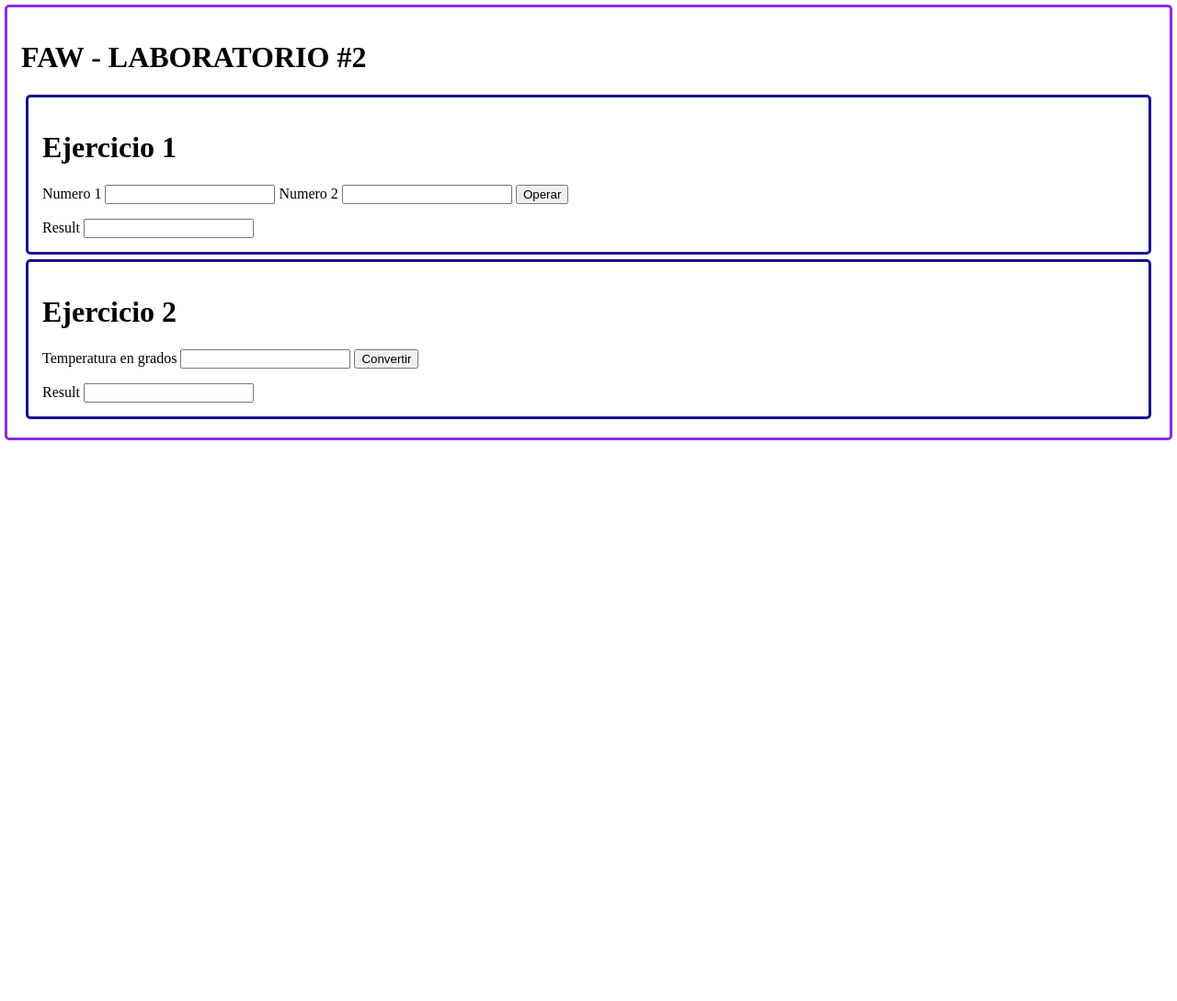
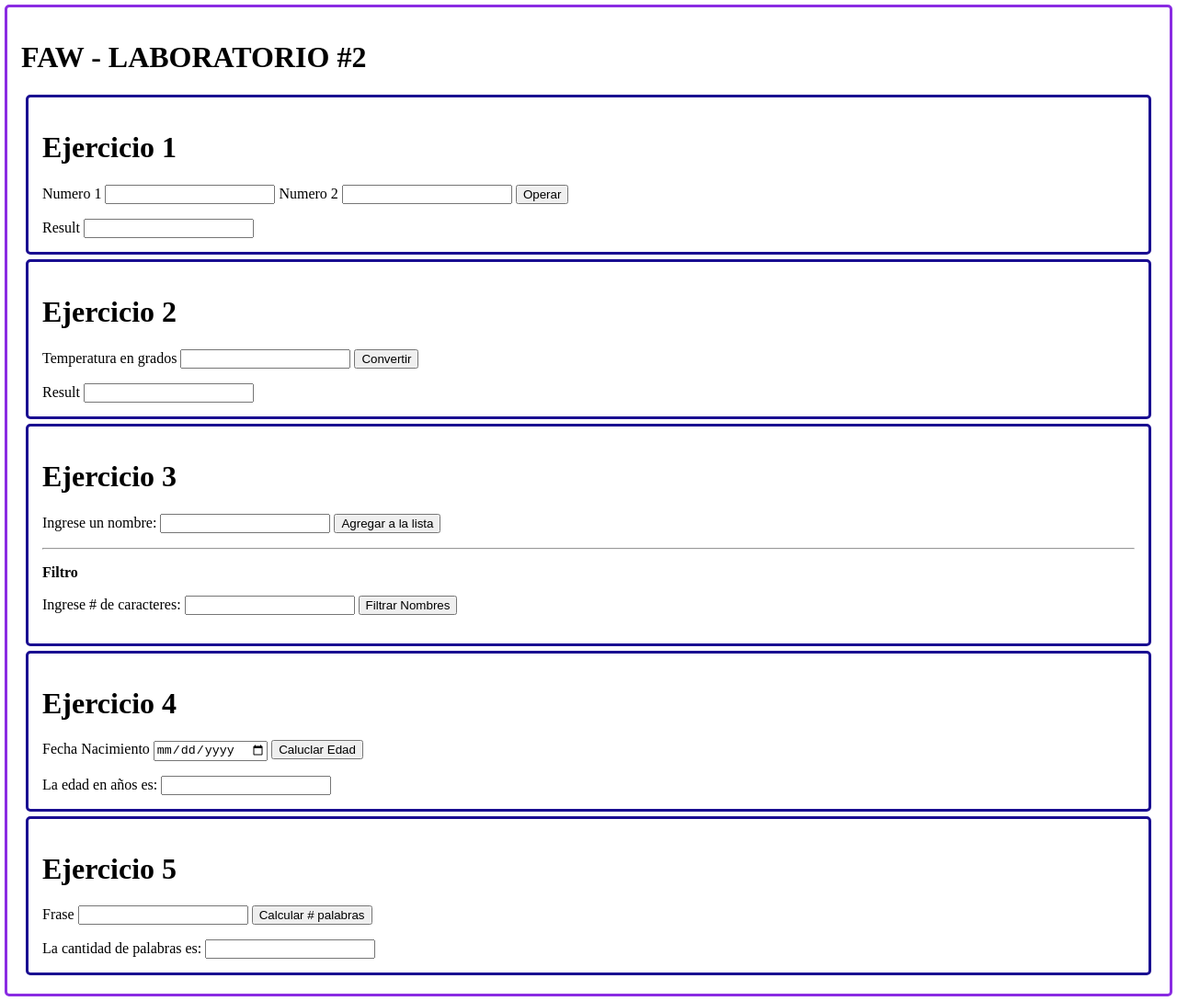
Before and after one commit to JIvanBarreno/Semana2, a plain HTML site: page index.html in a window 1280 px wide. Shown: the whole page at 92% size. Before the commit the page ends 800 px from the top, so only its background shows below. Drawn offline with Linux system fonts and the light colour scheme.

Commit message:
Se finalizan ejercicios hasta el 4, se empieza con el 5

```diff
--- a/index.html
+++ b/index.html
@@ -34,6 +34,48 @@
                 <input type="number" name="result" id="ej2-result">
             </div>
 
+            <div class="bloque">
+                <h1>Ejercicio 3</h1>
+                <label for="ej3-name">Ingrese un nombre: </label>
+                <input type="text" name="ej3-name" id="ej3-name">
+                <button onclick="ej3List()">Agregar a la lista</button>
+                <p></p>
+                <ul id="list-names">
+
+                </ul>
+
+                <hr/>
+
+                <p><b>Filtro</b></p>
+                <label for="ej3-filtro">Ingrese # de caracteres: </label>
+                <input type="number" name="ej3-filtro" id="ej3-filtro">
+                <button onclick="ej3Filtro()">Filtrar Nombres</button>
+                <p></p>
+                <ul id="filter-names">
+
+                </ul>
+            </div>
+
+            <div class="bloque">
+                <h1>Ejercicio 4</h1>
+                <label for="start-date">Fecha Nacimiento</label>
+                <input type="date" name="start-date" id="start-date">
+                <button onclick="ej4Edad()">Caluclar Edad</button>
+                <p></p>
+                <label for="ej4-result">La edad en años es: </label>
+                <input type="number" name="ej4-result" id="ej4-result">
+            </div>
+
+            <div class="bloque">
+                <h1>Ejercicio 5</h1>
+                <label for="text-sentence">Frase</label>
+                <input type="text" name="text-sentence" id="text-sentence">
+                <button onclick="ej5Hilera()">Calcular # palabras</button>
+                <p></p>
+                <label for="ej5-result">La cantidad de palabras es: </label>
+                <input type="number" name="ej5-result" id="ej5-result">
+            </div>
+
         </div>
     </div>
 </body>
--- a/myJS.js
+++ b/myJS.js
@@ -17,3 +17,101 @@ function ej1Potencia() {
         inpuResult.value = operacion;
     }
 }
+
+function ej2Conversion() {
+    let centigrados = parseInt(document.getElementById("grados").value);
+    let inpuResult = document.getElementById("ej2-result");
+    let error = false;
+    let fahrenheit = 0;
+
+    if (isNaN(centigrados) || centigrados === null) {
+        alert("Debe de ingresar un numero valido en el input 1");
+        error = true;
+    }
+
+    if (!error) {
+        fahrenheit = (9/5 * centigrados) + 32;
+        inpuResult.value = fahrenheit;
+    }
+}
+
+var namesList = [];
+
+function ej3List() {
+    let inputName = document.getElementById("ej3-name");
+    let listNames = document.getElementById("list-names");
+    let itemsList = "";
+
+
+    if (inputName.value == "") {
+        alert("Debe ingresar un nombre.")
+    } else {
+        namesList.push(inputName.value);
+        namesList.forEach(item => {
+            itemsList += `<li> ${item} </li>`;
+        });
+
+        listNames.innerHTML = itemsList;
+    }
+
+    inputName.value = null;
+    //console.log(namesList);
+}
+
+function ej3Filtro() {
+    let len = parseInt(document.getElementById("ej3-filtro").value);
+    let filterList = document.getElementById("filter-names");
+    let itemsList = "";
+
+    //console.log(filterList);
+
+    if (namesList.length > 0) {
+        namesList.forEach(item => {
+            if (item.length == len) {
+                itemsList += `<li> ${item} </li>`;
+            }
+        });
+
+        //console.log(itemsList);
+
+        if (itemsList.length > 0) {
+            filterList.innerHTML = itemsList;
+        } else {
+            alert("No existen nombres que coincidad con el criterio.")
+        }
+
+    } else {
+        alert("La lista esta vacia");
+    }
+
+}
+
+function ej4Edad() {
+    let startDate = document.getElementById("start-date").value;
+    let valueDate = new Date(startDate);
+    let todayDate = new Date();
+    let resultDate = 0;
+    let resultYears = document.getElementById("ej4-result")
+
+    if (valueDate > todayDate) {
+        alert("La fecha de nacimiento no puede ser mayor a la fecha actual.")
+    } else {
+        const format = {year: 'numeric'}
+        let resultDate = (todayDate - valueDate);
+        let seconds = resultDate / 1000;
+        let days = seconds / 86400;
+        let yearr = days / 365;
+
+        //console.log(valueDate);
+        //console.log(Math.floor(yearr));
+
+        resultYears.value = Math.floor(yearr);
+
+    }
+}
+
+function ej5Hilera () {
+    let inputFrase = document.getElementById("text-sentence").value;
+
+    console.log(inputFrase);
+}
```
